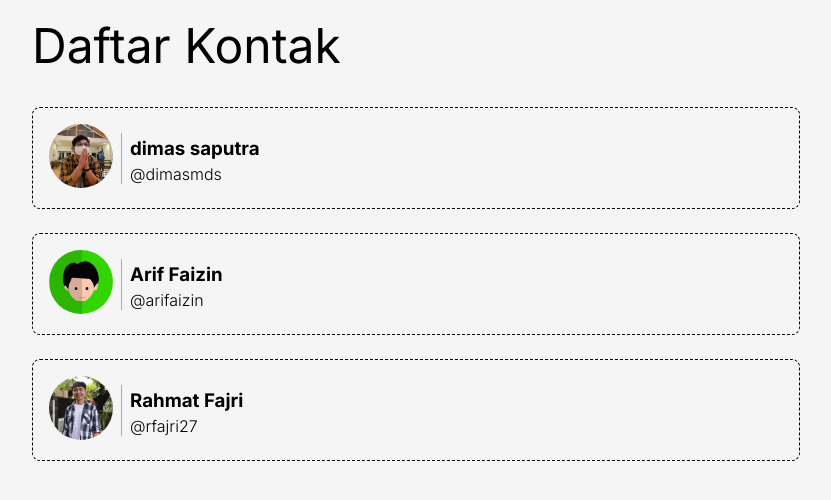
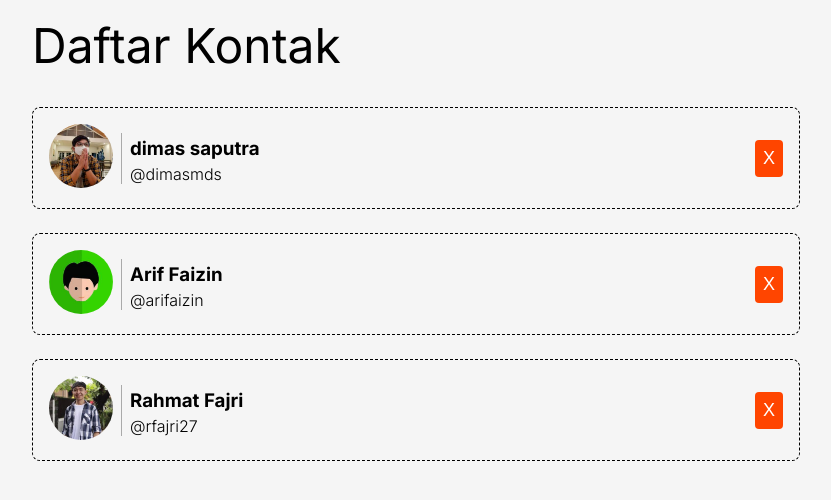
Before and after one commit to affanmmz/contacts-app, a React (Vite) app: page / in a window 1280 px wide. Shown: the top 500 px of the page, without its empty margins (224-1055 px from the left). Built offline with nearby package versions, Linux system fonts and the light colour scheme.

Commit message:
memperbaiki komponen dan update contact button delete

```diff
--- a/src/components/ContactApp.jsx
+++ b/src/components/ContactApp.jsx
@@ -2,15 +2,29 @@
 import ContactList from "./ContactList.jsx";
 import { getData } from "../utils/data.js";
 
-function ContactApp() {
-  const contacts = getData();
+class ContactApp extends React.Component {
+  constructor(props) {
+    super(props);
+    this.state = {
+      contacts: getData(),
+    }
 
-  return (
-    <div className="contact-app">
-      <h1>Daftar Kontak</h1>
-      <ContactList contacts={contacts} />
-    </div>
-  );
+    this.onDeleteHandler = this.onDeleteHandler.bind(this);
+  }
+
+  onDeleteHandler(id) {
+    const contacts = this.state.contacts.filter(contact => contact.id !== id);
+    this.setState({ contacts });
+  }
+
+  render() {
+    return (
+      <div className="contact-app">
+        <h1>Daftar Kontak</h1>
+        <ContactList contacts={this.state.contacts} onDelete={this.onDeleteHandler} />
+      </div>
+    );
+  }
 }
 
 export default ContactApp;
--- a/src/components/ContactItem.jsx
+++ b/src/components/ContactItem.jsx
@@ -1,12 +1,14 @@
 import React from "react";
 import ContactItemBody from "./ContactItemBody";
 import ContactItemImage from "./ContactItemImage";
+import DeleteButton from "./DeleteButton";
 
-function ContactItem({ imageUrl, name, tag }) {
+function ContactItem({ imageUrl, name, tag, id, onDelete }) {
     return (
         <div className="contact-item">
             <ContactItemImage imageUrl={imageUrl}/>
             <ContactItemBody name={name} tag={tag}/>
+            <DeleteButton id={id} onDelete={onDelete}/>
         </div>
     );
 }
--- a/src/components/ContactList.jsx
+++ b/src/components/ContactList.jsx
@@ -1,12 +1,16 @@
 import React from "react";
 import ContactItem from "./ContactItem";
 
-function ContactList({ contacts }) {
+function ContactList({ contacts, onDelete }) {
     return (
         <div className="contact-list">
             {
-                contacts.map((contact) => (
-                    <ContactItem key={contact.id} {...contact}/>
+                contacts.map((contact,) => (
+                    <ContactItem
+                     key={contact.id}
+                     id={contact.id}
+                     onDelete={onDelete}
+                     {...contact}/>
                 ))
             }
         </div>
--- /dev/null
+++ b/src/components/DeleteButton.jsx
@@ -0,0 +1,7 @@
+import React from "react";
+
+function DeleteButton({ id, onDelete }) {
+    return <button className="contact-item__delete" onClick={() => onDelete(id)}>X</button>
+}
+
+export default DeleteButton;
```
